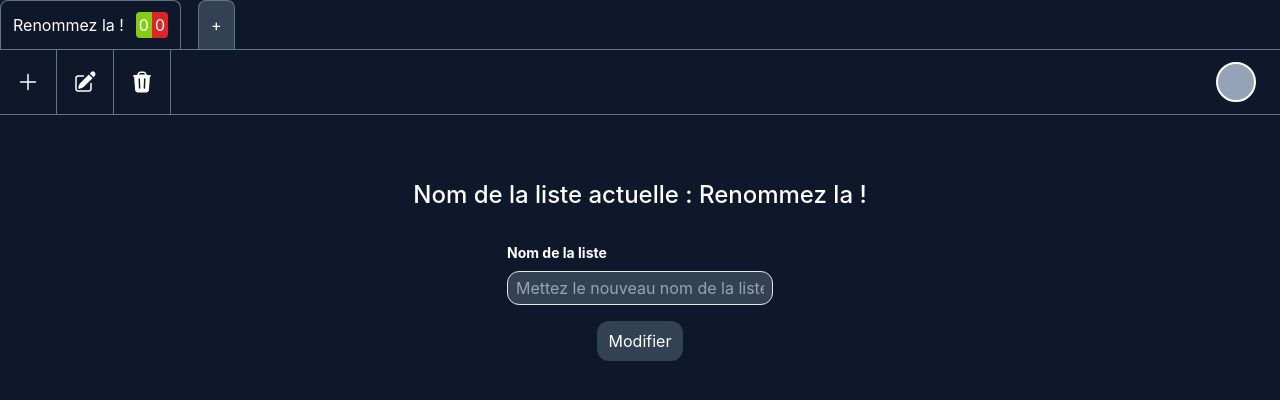
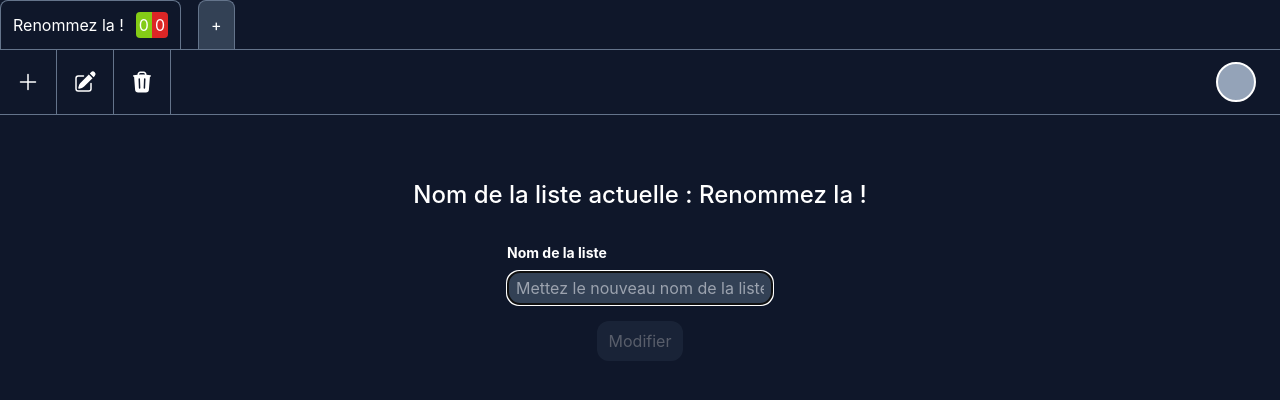
Before and after one commit to Scalpal/toDoList, a Next.js app: page /editList in a window 1280 px wide. Shown: the top 400 px of the page. Built offline with nearby package versions, Linux system fonts and the light colour scheme.

Commit message:
feat: input auto-focus, disable button if errors

```diff
--- a/src/components/FormComp.jsx
+++ b/src/components/FormComp.jsx
@@ -182,6 +182,12 @@ const FormComp = () => {
     }
   }
 
+  useEffect(() => {
+    const input = document.querySelector(`input[name="inputValue"]`)
+
+    input.focus()
+  }, [])
+
   return (
     <>
       <Head>
@@ -206,6 +212,7 @@ const FormComp = () => {
           validationSchema={validationSchema}
           onSubmit={handleSubmit}
         >
+          {({ dirty, isValid }) => (
             <Form className="flex flex-col gap-4 p-4 w-full">
 
               {currentRoute !== "" ?
@@ -221,11 +228,13 @@ const FormComp = () => {
 
               <button
                 type="submit"
-              className="bg-slate-700 w-fit mx-auto px-3 py-2 rounded-xl"
+                className={`bg-slate-700 duration-300 w-fit mx-auto px-3 py-2 rounded-xl ${!(dirty && isValid) ? "cursor-not-allowed opacity-30" : "cursor-pointer opacity-100"}`}
+                disabled={!(isValid && dirty)}
               >
                 {currentRoute.includes("add") ? "Ajouter" : "Modifier"}
               </button>
             </Form>
+          )}
         </Formik>
       </div>
     </>
--- a/src/components/FormInput.jsx
+++ b/src/components/FormInput.jsx
@@ -15,10 +15,11 @@ const FormInput = (props) => {
             <input
               {...field}
               {...otherProps}
+              autoComplete="off"
               placeholder={placeholder}
               className="border px-2 py-1 rounded-xl bg-slate-700"
             />
-            {meta.touched && meta.error ? (
+            {meta.touched && meta.error && field.value.length > 0 ? (
               <span className="text-sm text-red-600 flex gap-2 items-center">
                 {meta.error}
               </span>
```
Lines whose indentation alone changed are shown as unchanged.
